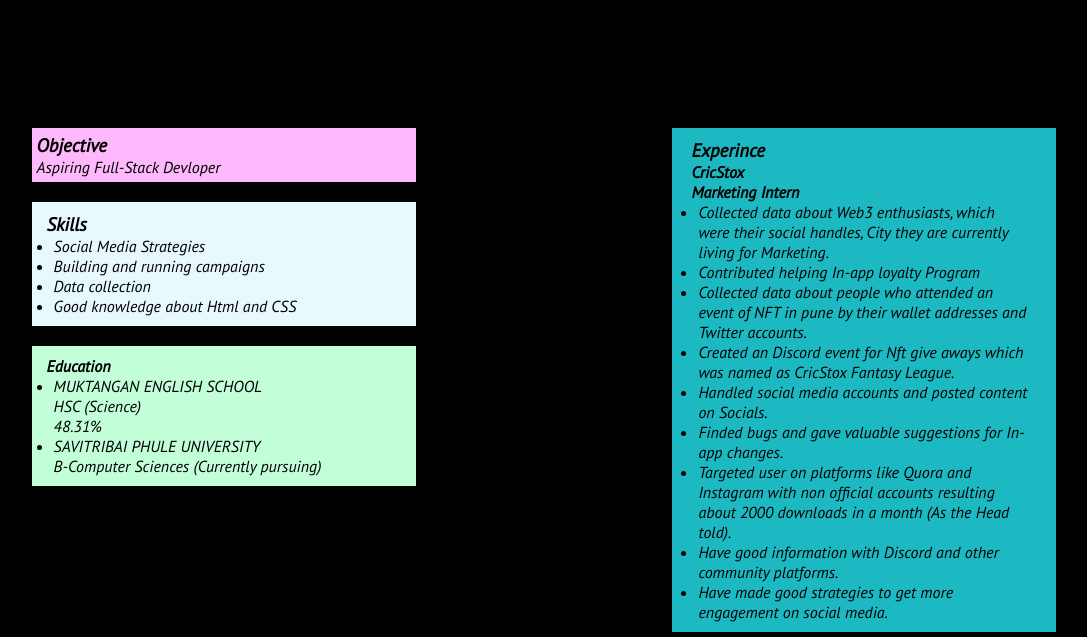
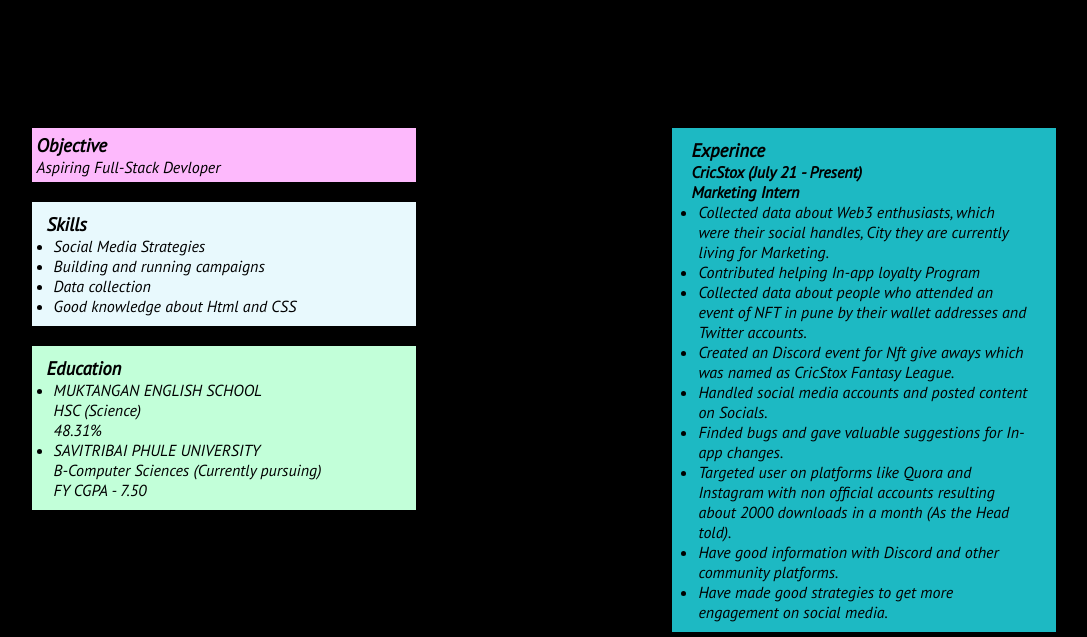
Before and after one commit to shritya/cv, a plain HTML site: page index.html in a window 1280 px wide. Shown: the part 346-983 px from the top of the page, without its empty margins (104-1191 px from the left). Drawn offline with Linux system fonts and the light colour scheme.

Commit message:
Update index.html

```diff
--- a/index.html
+++ b/index.html
@@ -37,7 +37,7 @@
           </ul>
         </div>
         <div class="left-three">
-            <h4>Education</h4>
+            <h3>Education</h3>
             <ul class="list-itm">
               <li>
                 MUKTANGAN ENGLISH SCHOOL
@@ -48,6 +48,9 @@
               <li>
                 SAVITRIBAI PHULE UNIVERSITY
                 <span class="inline-block"> B-Computer Sciences (Currently pursuing) </span>
+                <span>
+                  FY CGPA - 7.50
+                </span>
               </li>
             </ul>
           </div>
@@ -56,7 +59,7 @@
         <div class="right-one">
           <h3>Experince</h3>
 
-          <h4>CricStox <span class="inline-block">Marketing Intern</span></h4>
+          <h4>CricStox (July 21 - Present) <span class="inline-block">Marketing Intern</span></h4>
           <!-- <p>     -->
           <ul class="list-itm">
             <li>
```
